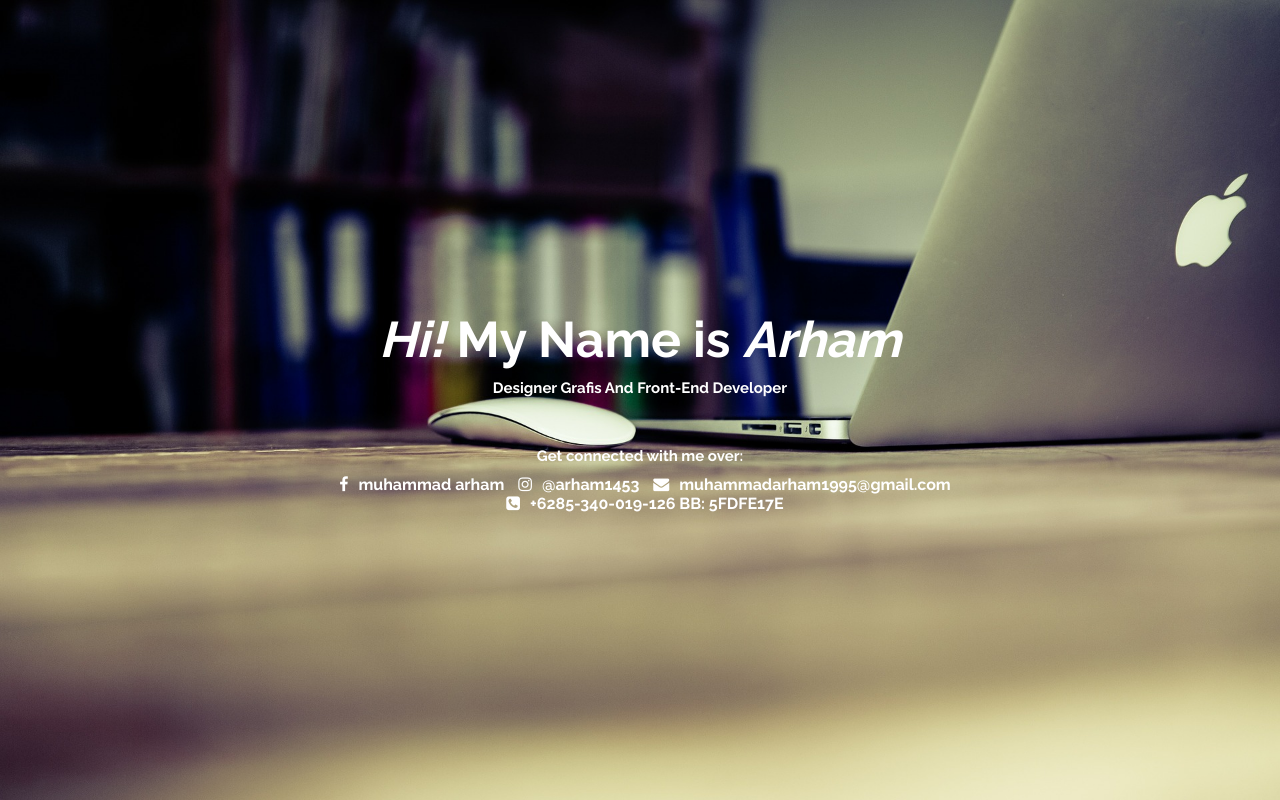
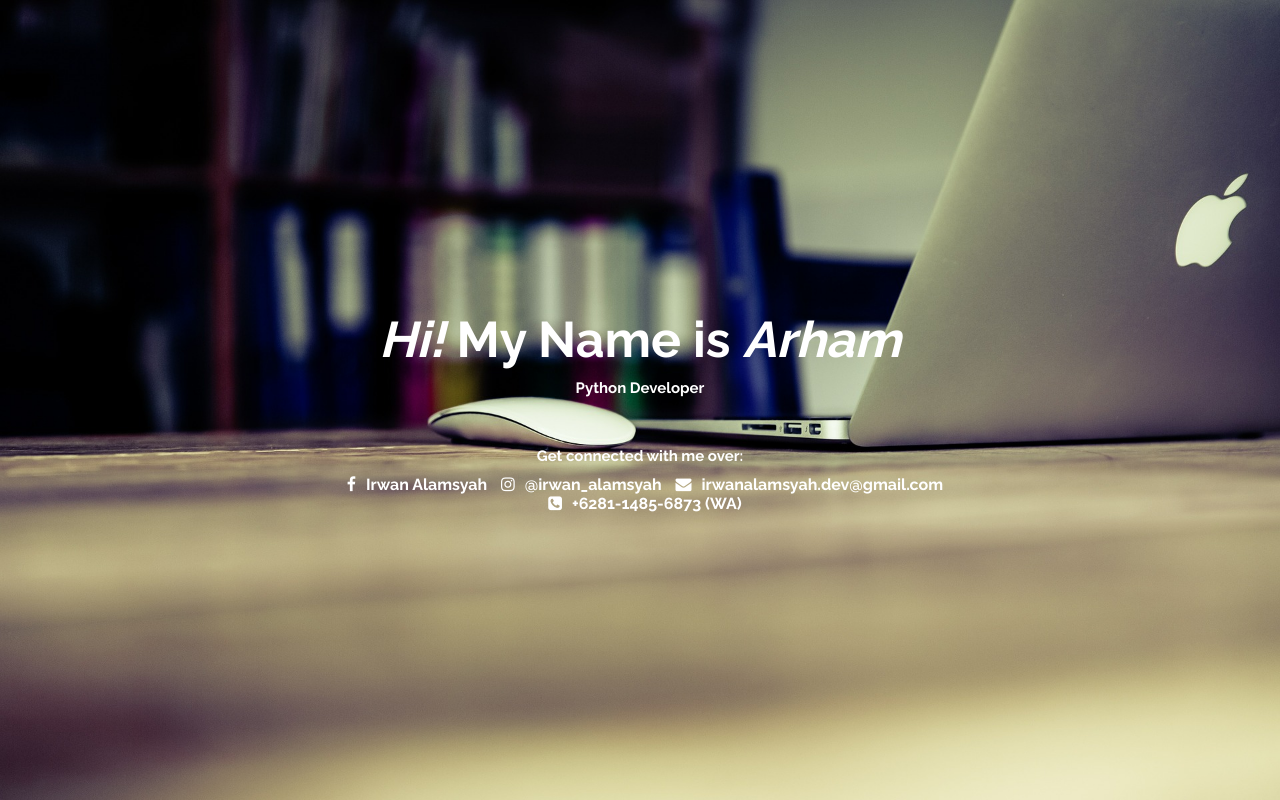
Before and after one commit to irwanalamsyah/codeta.github.io, a plain HTML site: page index.html in a window 1280 px wide. Drawn offline with Linux system fonts and the light colour scheme.

Commit message:
Update index.html

```diff
--- a/index.html
+++ b/index.html
@@ -10,16 +10,16 @@
 	<body>
 		<div class="bio">
 			<h1><em>Hi!</em> My Name is <em><strong>Arham</strong></em></h1>
-				<h2>Designer Grafis And Front-End Developer </h2>
+				<h2>Python Developer</h2>
 			<div class="social-links">
 
 				<h2>Get connected with me over:</h2>
 
-				<a href="http://www.facebook.com/codenamearhamymr"><i class="fa fa-facebook"></i>muhammad arham </a>
-				<a href=""><i class="fa fa-instagram"></i>@arham1453</a>
-				<a href=""><i class="fa fa-envelope"></i>muhammadarham1995@gmail.com</a>
-					<a href=""><br /><i class="fa fa-phone-square"></i>+6285-340-019-126</a>
-						<a href=""> BB: 5FDFE17E </a>
+				<a href="http://www.facebook.com/matakodok"><i class="fa fa-facebook"></i>Irwan Alamsyah </a>
+				<a href=""><i class="fa fa-instagram"></i>@irwan_alamsyah</a>
+				<a href=""><i class="fa fa-envelope"></i>irwanalamsyah.dev@gmail.com</a>
+					<a href=""><br /><i class="fa fa-phone-square"></i>+6281-1485-6873</a>
+						<a href=""> (WA) </a>
 			</div>
 		</div>
 	</body>
```
